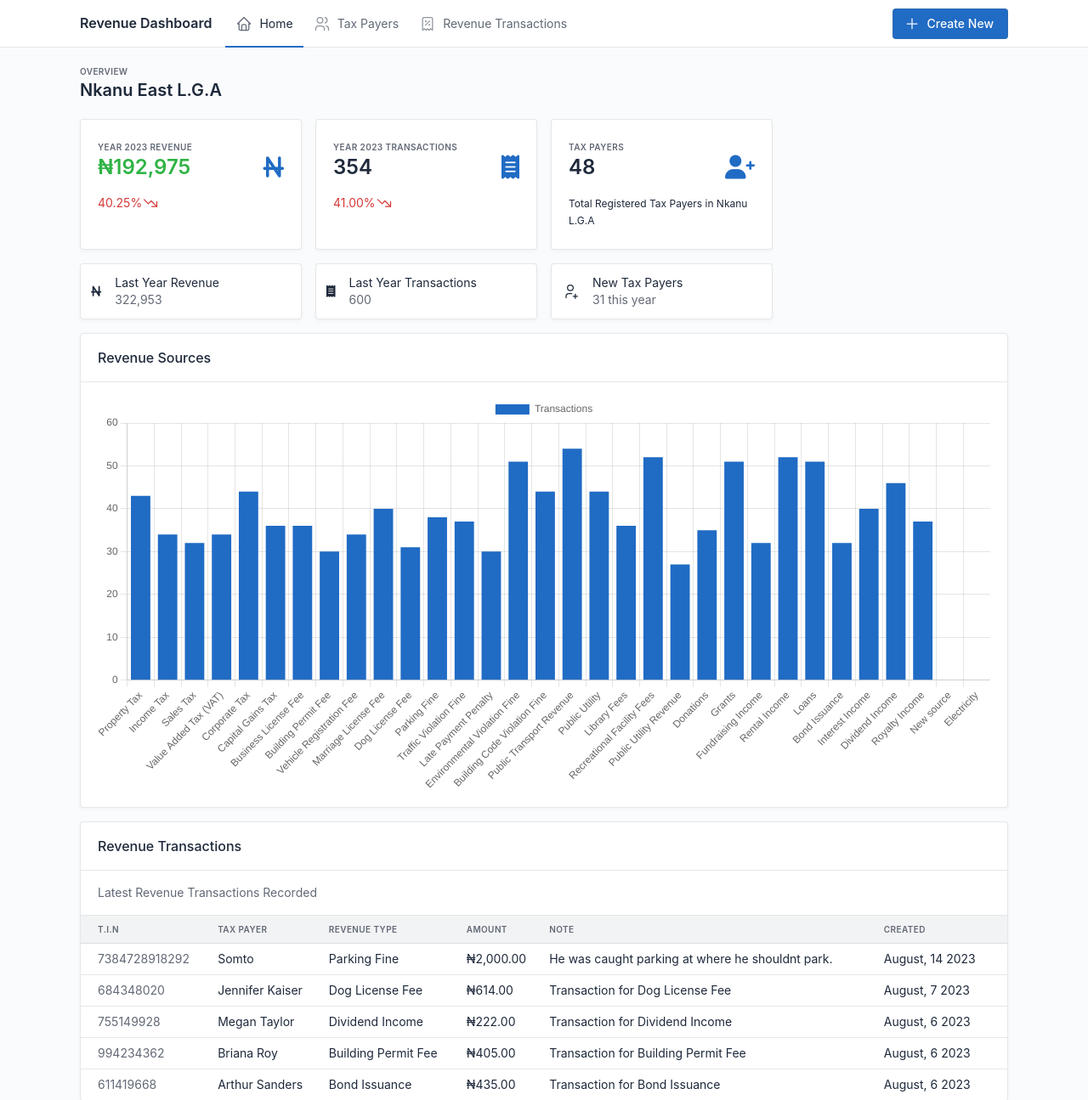
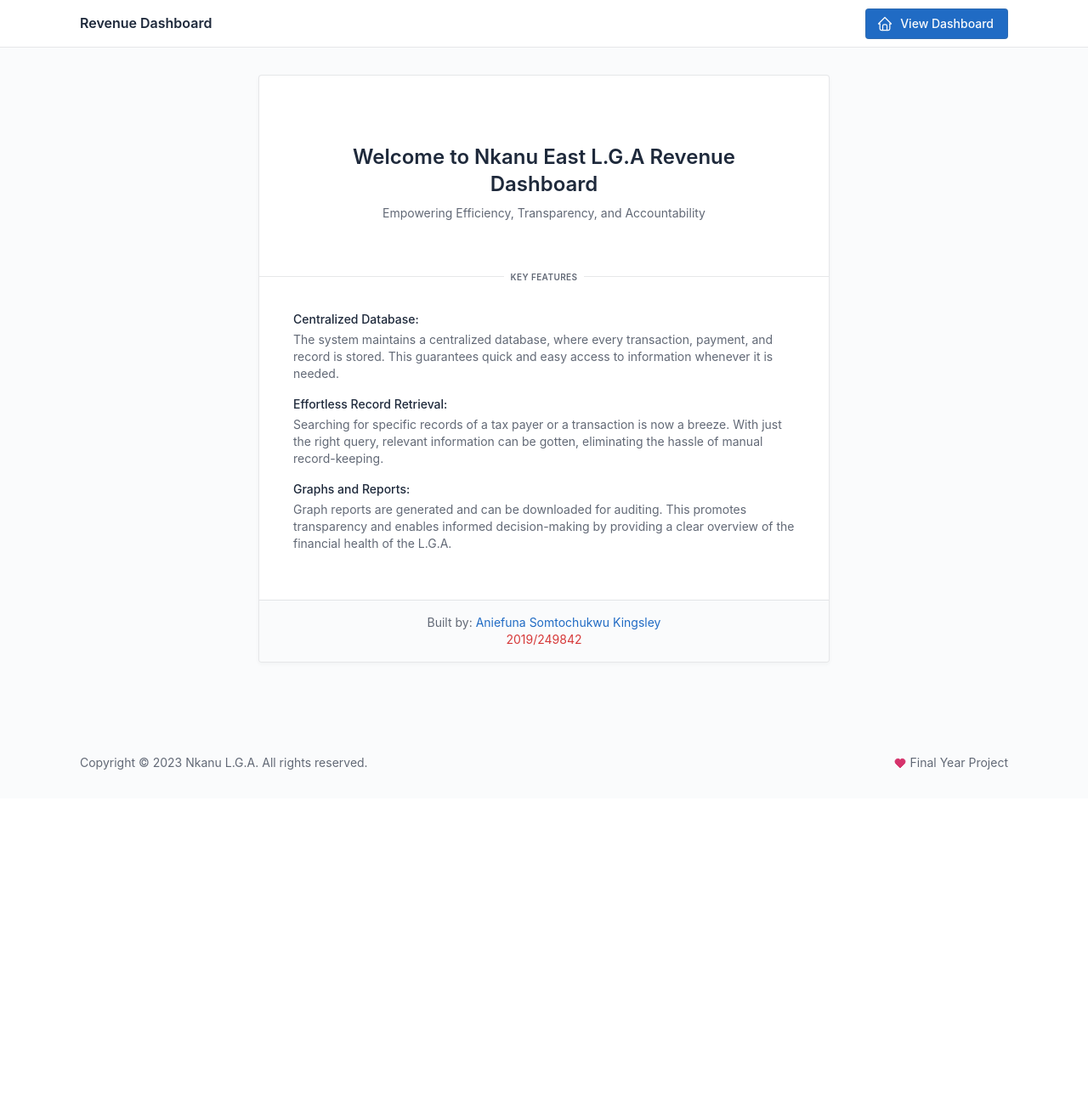
Before and after one commit to Pythonian/revenue_generation, a Django app: page / in a window 1280 px wide. Shown: the top 1295 px of the page at 85% size. After the commit the page ends 906 px from the top, so only its background shows below. Run offline with Django 4.2, Linux system fonts and the light colour scheme; data comes from the database, SQL or seed files in the repository; both versions use the stored data as it was after the commit; some libraries are stand-ins or nearby versions.

Commit message:
added homepage

```diff
--- a/revenue/urls.py
+++ b/revenue/urls.py
@@ -10,5 +10,6 @@ urlpatterns = [
     path("transaction/delete/", views.transaction_delete, name="transaction_delete"),
     path("revenue-categories/", views.revenue_categories, name="revenue_categories"),
     path("revenue-sources/", views.revenue_sources, name="revenue_sources"),
-    path("", views.home, name="home"),
+    path("dashboard/", views.home, name="home"),
+    path("", views.index, name="index"),
 ]
--- a/revenue/views.py
+++ b/revenue/views.py
@@ -17,6 +17,9 @@ from .models import (RevenueCategory, RevenueSource, RevenueTransaction,
                      TaxPayer)
 from .utils import mk_paginator
 
+
+def index(request):
+    return render(request, 'index.html')
 
 def home(request):
     current_year = datetime.today().year
--- a/templates/base.html
+++ b/templates/base.html
@@ -28,18 +28,17 @@
                     <span class="navbar-toggler-icon"></span>
                 </button>
                 <h1 class="navbar-brand navbar-brand-autodark d-none-navbar-horizontal pe-0 pe-md-3">
-                    <a href="{% url 'home' %}" class="text-decoration-none">
+                    <a href="/" class="text-decoration-none">
                         Revenue Dashboard
                     </a>
                 </h1>
                 <div class="navbar-nav flex-row order-md-last">
                     {% block navbar-action %}
                     <div class="nav-item dropdown">
-                        <a href="#" class="btn btn-primary" data-bs-toggle="dropdown"
-                            aria-label="Open menu">
-                            <svg xmlns="http://www.w3.org/2000/svg" class="icon" width="24" height="24" viewBox="0 0 24 24"
-                                stroke-width="2" stroke="currentColor" fill="none" stroke-linecap="round"
-                                stroke-linejoin="round">
+                        <a href="#" class="btn btn-primary" data-bs-toggle="dropdown" aria-label="Open menu">
+                            <svg xmlns="http://www.w3.org/2000/svg" class="icon" width="24" height="24"
+                                viewBox="0 0 24 24" stroke-width="2" stroke="currentColor" fill="none"
+                                stroke-linecap="round" stroke-linejoin="round">
                                 <path stroke="none" d="M0 0h24v24H0z" fill="none" />
                                 <line x1="12" y1="5" x2="12" y2="19" />
                                 <line x1="5" y1="12" x2="19" y2="12" />
@@ -55,6 +54,7 @@
                 </div>
                 <div class="collapse navbar-collapse" id="navbar-menu">
                     <div class="d-flex flex-column flex-md-row flex-fill align-items-stretch align-items-md-center">
+                        {% block navbar %}
                         <ul class="navbar-nav">
                             {% url 'home' as home_url %}
                             <li class="nav-item {% if request.path == home_url %}active{% endif %}">
@@ -79,7 +79,10 @@
                             <li class="nav-item {% if request.path == tax_payer_list_url %}active{% endif %}">
                                 <a class="nav-link" href="{{ tax_payer_list_url }}">
                                     <span class="nav-link-icon d-md-none d-lg-inline-block">
-                                        <svg xmlns="http://www.w3.org/2000/svg" class="icon icon-tabler icon-tabler-users" width="24" height="24" viewBox="0 0 24 24" stroke-width="2" stroke="currentColor" fill="none" stroke-linecap="round" stroke-linejoin="round">
+                                        <svg xmlns="http://www.w3.org/2000/svg"
+                                            class="icon icon-tabler icon-tabler-users" width="24" height="24"
+                                            viewBox="0 0 24 24" stroke-width="2" stroke="currentColor" fill="none"
+                                            stroke-linecap="round" stroke-linejoin="round">
                                             <path stroke="none" d="M0 0h24v24H0z" fill="none"></path>
                                             <path d="M9 7m-4 0a4 4 0 1 0 8 0a4 4 0 1 0 -8 0"></path>
                                             <path d="M3 21v-2a4 4 0 0 1 4 -4h4a4 4 0 0 1 4 4v2"></path>
@@ -96,12 +99,17 @@
                             <li class="nav-item {% if request.path == transaction_list_url %}active{% endif %}">
                                 <a class="nav-link" href="{{ transaction_list_url }}">
                                     <span class="nav-link-icon d-md-none d-lg-inline-block">
-                                        <svg xmlns="http://www.w3.org/2000/svg" class="icon icon-tabler icon-tabler-receipt-tax" width="24" height="24" viewBox="0 0 24 24" stroke-width="2" stroke="currentColor" fill="none" stroke-linecap="round" stroke-linejoin="round">
+                                        <svg xmlns="http://www.w3.org/2000/svg"
+                                            class="icon icon-tabler icon-tabler-receipt-tax" width="24" height="24"
+                                            viewBox="0 0 24 24" stroke-width="2" stroke="currentColor" fill="none"
+                                            stroke-linecap="round" stroke-linejoin="round">
                                             <path stroke="none" d="M0 0h24v24H0z" fill="none"></path>
                                             <path d="M9 14l6 -6"></path>
                                             <circle cx="9.5" cy="8.5" r=".5" fill="currentColor"></circle>
                                             <circle cx="14.5" cy="13.5" r=".5" fill="currentColor"></circle>
-                                            <path d="M5 21v-16a2 2 0 0 1 2 -2h10a2 2 0 0 1 2 2v16l-3 -2l-2 2l-2 -2l-2 2l-2 -2l-3 2"></path>
+                                            <path
+                                                d="M5 21v-16a2 2 0 0 1 2 -2h10a2 2 0 0 1 2 2v16l-3 -2l-2 2l-2 -2l-2 2l-2 -2l-3 2">
+                                            </path>
                                         </svg>
                                     </span>
                                     <span class="nav-link-title">
@@ -110,6 +118,7 @@
                                 </a>
                             </li>
                         </ul>
+                        {% endblock navbar %}
                     </div>
                 </div>
             </div>
@@ -126,7 +135,13 @@
                         <ul class="list-inline list-inline-dots mb-0">
                             <li class="list-inline-item">
                                 <!-- Download SVG icon from http://tabler-icons.io/i/heart -->
-                        <svg xmlns="http://www.w3.org/2000/svg" class="icon text-pink icon-filled icon-inline" width="24" height="24" viewBox="0 0 24 24" stroke-width="2" stroke="currentColor" fill="none" stroke-linecap="round" stroke-linejoin="round"><path stroke="none" d="M0 0h24v24H0z" fill="none"/><path d="M19.5 13.572l-7.5 7.428l-7.5 -7.428m0 0a5 5 0 1 1 7.5 -6.566a5 5 0 1 1 7.5 6.572" /></svg>
+                                <svg xmlns="http://www.w3.org/2000/svg" class="icon text-pink icon-filled icon-inline"
+                                    width="24" height="24" viewBox="0 0 24 24" stroke-width="2" stroke="currentColor"
+                                    fill="none" stroke-linecap="round" stroke-linejoin="round">
+                                    <path stroke="none" d="M0 0h24v24H0z" fill="none" />
+                                    <path
+                                        d="M19.5 13.572l-7.5 7.428l-7.5 -7.428m0 0a5 5 0 1 1 7.5 -6.566a5 5 0 1 1 7.5 6.572" />
+                                </svg>
                                 Final Year Project
                             </li>
                         </ul>
@@ -159,7 +174,7 @@
 
         var transactionCounts = [
             {% for source in revenue_sources_with_transaction_count %}
-                    {{ source.transaction_count }},
+        { { source.transaction_count } },
         {% endfor %}
             ];
 
--- /dev/null
+++ b/templates/index.html
@@ -0,0 +1,60 @@
+{% extends "base.html" %}
+{% load humanize %}
+
+{% block title %}Home Page{% endblock title %}
+
+{% block navbar-action %}
+<div class="nav-item">
+    <a href="/dashboard/" class="btn btn-primary">
+
+        <svg xmlns="http://www.w3.org/2000/svg" class="icon" width="24" height="24" viewBox="0 0 24 24" stroke-width="2"
+            stroke="currentColor" fill="none" stroke-linecap="round" stroke-linejoin="round">
+            <path stroke="none" d="M0 0h24v24H0z" fill="none" />
+            <polyline points="5 12 3 12 12 3 21 12 19 12" />
+            <path d="M5 12v7a2 2 0 0 0 2 2h10a2 2 0 0 0 2 -2v-7" />
+            <path d="M9 21v-6a2 2 0 0 1 2 -2h2a2 2 0 0 1 2 2v6" />
+        </svg>
+
+        View Dashboard
+    </a>
+</div>
+{% endblock navbar-action %}
+
+{% block navbar %}{% endblock navbar %}
+
+{% block content %}
+
+<div class="page 1page-center">
+    <div class="container-narrow py-4">
+        <div class="card card-md">
+            <div class="card-body text-center py-4 p-sm-5">
+                <h1 class="mt-3">Welcome to Nkanu East L.G.A Revenue Dashboard</h1>
+                <p class="text-muted">Empowering Efficiency, Transparency, and Accountability</p>
+            </div>
+            <div class="hr-text hr-text-center hr-text-spaceless">Key Features</div>
+            <div class="card-body">
+                <div class="mb-3">
+                    <label class="form-label">Centralized Database:</label>
+                    <div class="form-hint mb-3">The system maintains a centralized database, where every
+                        transaction, payment, and record is stored. This guarantees quick and easy access to information
+                        whenever it is needed.</div>
+                    <label class="form-label">Effortless Record Retrieval:</label>
+                    <div class="form-hint mb-3">Searching for specific records of a tax payer or a transaction is now a
+                        breeze. With just the right query, relevant information can be gotten, eliminating the
+                        hassle of manual record-keeping.</div>
+                    <label class="form-label">Graphs and Reports:</label>
+                    <div class="form-hint">Graph reports are generated and can be downloaded for auditing. This promotes
+                        transparency and enables informed decision-making by
+                        providing a clear overview of the financial health of the L.G.A.</div>
+                </div>
+            </div>
+            <div class="card-footer text-center">
+                Built by:
+                <span class="text-primary">Aniefuna Somtochukwu Kingsley</span><br>
+                <span class="text-danger">2019/249842</span>
+            </div>
+        </div>
+    </div>
+</div>
+
+{% endblock content %}
```
Also changed, not shown: db.sqlite3. Lines whose indentation alone changed are shown as unchanged.
